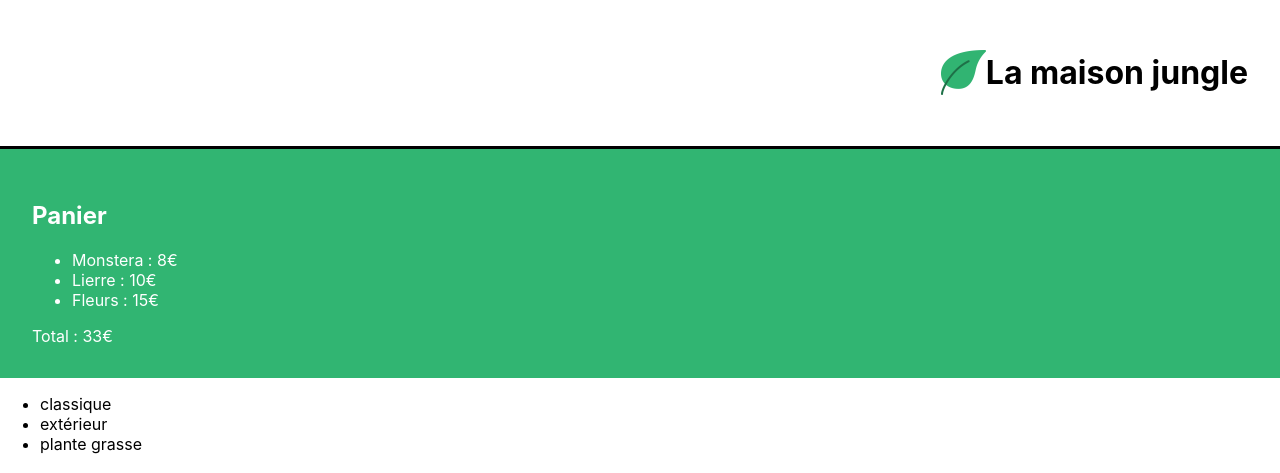
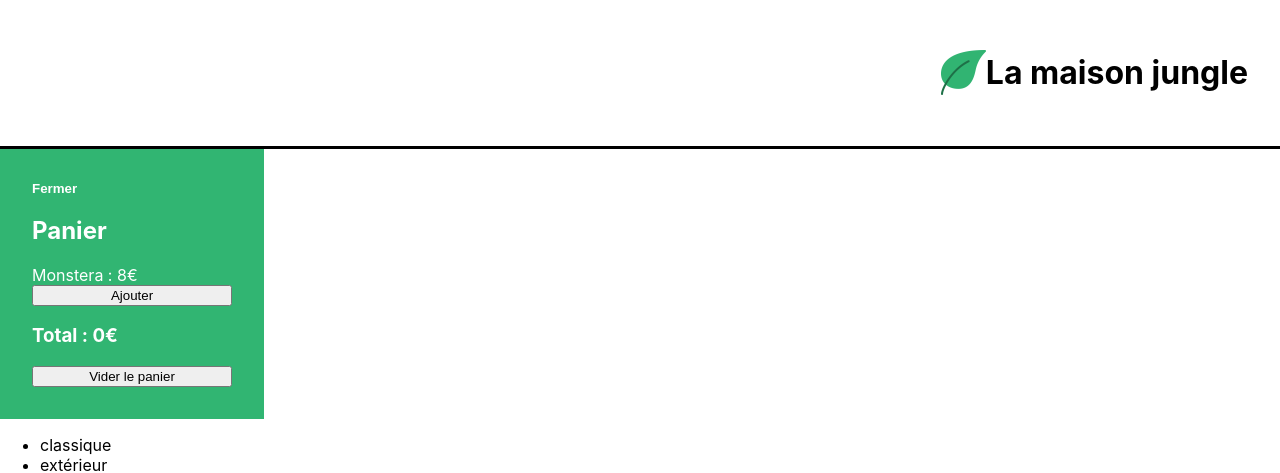
Before and after one commit to Itsatsu/OC-react-LMJ, a React (Create React App) app: page / in a window 1280 px wide. Shown: the top 473 px of the page. Built offline with nearby package versions, Linux system fonts and the light colour scheme.

Commit message:
add css and  button

```diff
--- a/src/components/Cart.jsx
+++ b/src/components/Cart.jsx
@@ -1,20 +1,33 @@
-
 import '../styles/Cart.css'
-
+import {useState} from 'react'
 
 function Cart() {
     const monsteraPrice = 8
-    const ivyPrice = 10
-    const flowerPrice = 15
-    return (
+    const [cart, updateCart] = useState(0)
+    const [isOpen, setIsOpen] = useState(true)
+
+    return isOpen ? (
         <div className='lmj-cart'>
+            <button
+                className='lmj-cart-toggle-button'
+                onClick={() => setIsOpen(false)}
+            >
+                Fermer
+            </button>
             <h2>Panier</h2>
-            <ul>
-                <li>Monstera : {monsteraPrice}€</li>
-                <li>Lierre : {ivyPrice}€</li>
-                <li>Fleurs : {flowerPrice}€</li>
-            </ul>
-            Total : {monsteraPrice + ivyPrice + flowerPrice}€
+            <div>Monstera : {monsteraPrice}€</div>
+            <button onClick={() => updateCart(cart + 1)}>Ajouter</button>
+            <h3>Total : {monsteraPrice * cart}€</h3>
+            <button onClick={() => updateCart(0)}>Vider le panier</button>
+        </div>
+    ) : (
+        <div className='lmj-cart-closed'>
+            <button
+                className='lmj-cart-toggle-button'
+                onClick={() => setIsOpen(true)}
+            >
+                Ouvrir le Panier
+            </button>
         </div>
     )
 }
--- a/src/styles/Cart.css
+++ b/src/styles/Cart.css
@@ -1,5 +1,34 @@
 .lmj-cart {
-    padding: 32px;
     color: white;
     background-color: #31b572;
+    padding: 32px;
+    display: flex;
+    flex-direction: column;
+    justify-content: flex-start;
+    width: 200px;
 }
+
+.lmj-cart-add-button {
+    margin-left: 32px;
+    cursor: pointer;
+}
+
+.lmj-cart-toggle-button {
+    background: none;
+    outline: none;
+    border: none;
+    font-weight: 600;
+    cursor: pointer;
+    align-self: self-start;
+    padding: 0;
+    color: white;
+}
+
+.lmj-cart-closed {
+    padding: 32px;
+    width: 200px;
+}
+
+.lmj-cart-closed > button {
+    color: black;
+}
```
